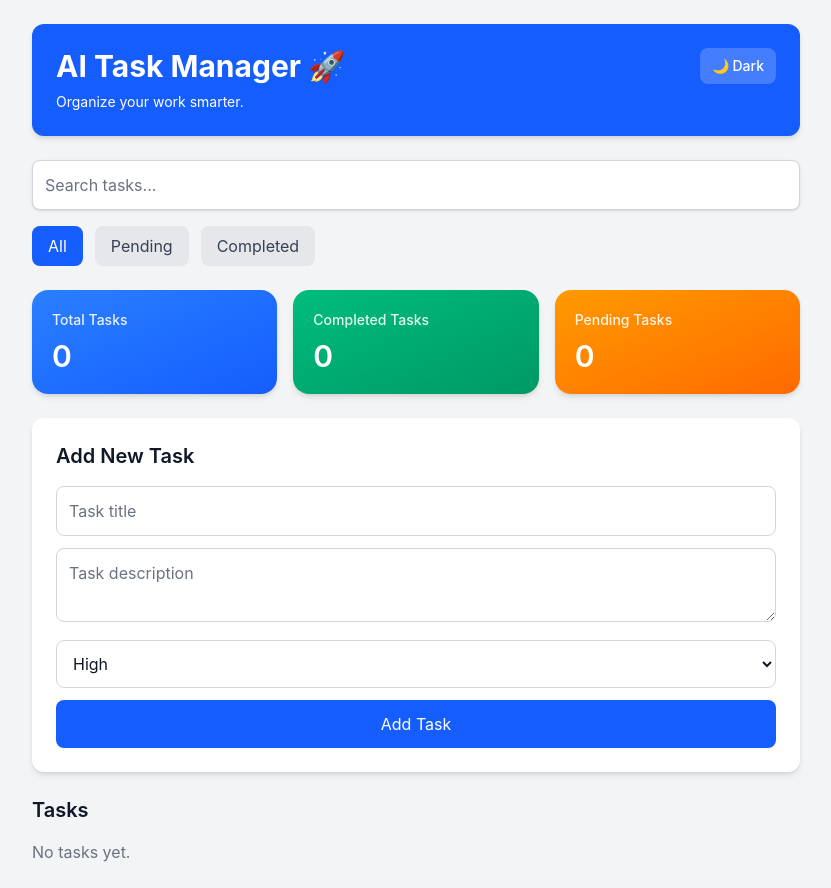
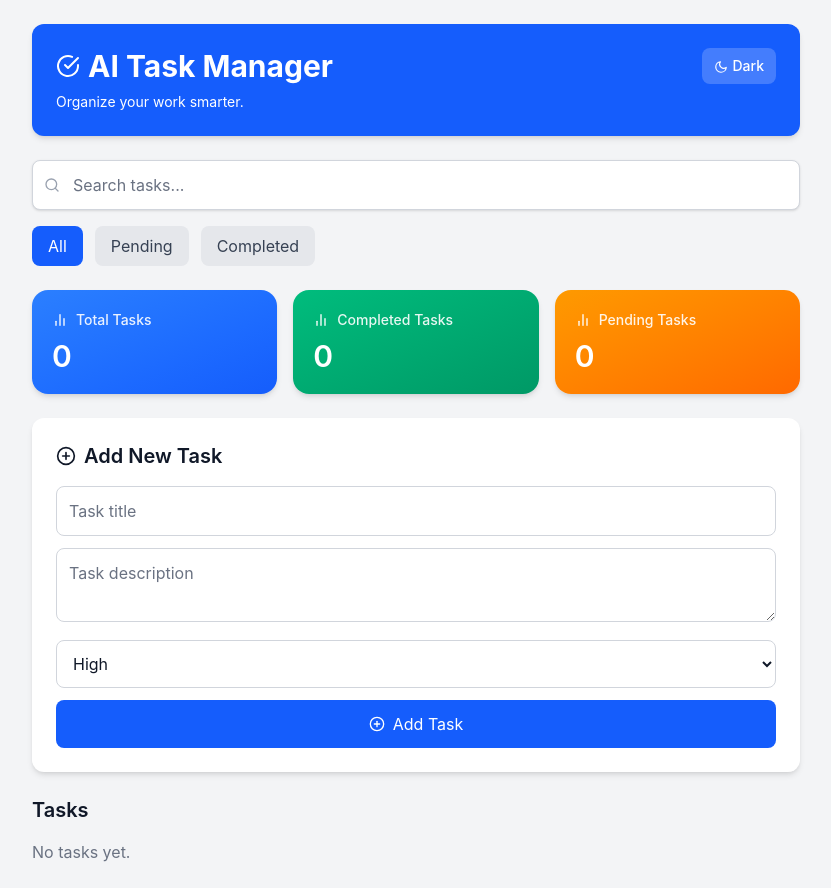
Before and after one commit to Mahishukla1207/ai-task-manager, a React (Vite) app: page / in a window 1280 px wide. Shown: the whole page, without its empty margins (224-1055 px from the left). Built offline with nearby package versions, Linux system fonts and the light colour scheme.

Commit message:
Added React icons

```diff
--- a/package.json
+++ b/package.json
@@ -13,6 +13,7 @@
     "@tailwindcss/vite": "^4.3.3",
     "react": "^19.2.7",
     "react-dom": "^19.2.7",
+    "react-icons": "^5.7.0",
     "tailwindcss": "^4.3.3"
   },
   "devDependencies": {
--- a/src/components/Header.jsx
+++ b/src/components/Header.jsx
@@ -1,3 +1,5 @@
+import { FiMoon, FiSun, FiCheckCircle } from "react-icons/fi";
+
 function Header({ isDark, toggleTheme }) {
   return (
     <header
@@ -7,7 +9,10 @@ function Header({ isDark, toggleTheme }) {
     >
       <div className="flex flex-col gap-4 sm:flex-row sm:items-start sm:justify-between">
         <div className="flex-1 text-center sm:text-left">
-          <h1 className="text-2xl font-bold sm:text-3xl">AI Task Manager 🚀</h1>
+          <h1 className="flex items-center justify-center gap-2 text-2xl font-bold sm:justify-start sm:text-3xl">
+            <FiCheckCircle className="text-2xl" />
+            AI Task Manager
+          </h1>
           <p className="mt-2 text-sm">
             Organize your work smarter.
           </p>
@@ -21,7 +26,8 @@ function Header({ isDark, toggleTheme }) {
               : "bg-white/20 text-white hover:bg-white/30"
           }`}
         >
-          {isDark ? "☀️ Light" : "🌙 Dark"}
+          {isDark ? <FiSun className="mr-1 inline" /> : <FiMoon className="mr-1 inline" />}
+          {isDark ? "Light" : "Dark"}
         </button>
       </div>
     </header>
--- a/src/components/SearchBar.jsx
+++ b/src/components/SearchBar.jsx
@@ -1,12 +1,15 @@
+import { FiSearch } from "react-icons/fi";
+
 function SearchBar({ searchQuery, setSearchQuery, isDark }) {
   return (
-    <div className="mt-6">
+    <div className="relative mt-6">
+      <FiSearch className={`pointer-events-none absolute left-3 top-1/2 -translate-y-1/2 ${isDark ? "text-slate-400" : "text-gray-400"}`} />
       <input
         type="text"
         placeholder="Search tasks..."
         value={searchQuery}
         onChange={(e) => setSearchQuery(e.target.value)}
-        className={`w-full rounded-lg border p-3 shadow-sm transition-colors duration-300 focus:outline-none focus:ring-2 focus:ring-blue-500 ${
+        className={`w-full rounded-lg border py-3 pl-10 pr-3 shadow-sm transition-colors duration-300 focus:outline-none focus:ring-2 focus:ring-blue-500 ${
           isDark
             ? "border-slate-600 bg-slate-800 text-slate-100 placeholder-slate-400"
             : "border-gray-300 bg-white text-gray-900 placeholder-gray-500"
--- a/src/components/Stats.jsx
+++ b/src/components/Stats.jsx
@@ -1,3 +1,5 @@
+import { FiBarChart2 } from "react-icons/fi";
+
 function Stats({ tasks, isDark }) {
   const totalTasks = tasks.length;
   const completedTasks = tasks.filter((task) => task.completed).length;
@@ -30,7 +32,10 @@ function Stats({ tasks, isDark }) {
             isDark ? "ring-1 ring-white/10" : ""
           }`}
         >
-          <p className="text-sm font-medium opacity-90">{card.title}</p>
+          <div className="flex items-center gap-2">
+            <FiBarChart2 />
+            <p className="text-sm font-medium opacity-90">{card.title}</p>
+          </div>
           <p className="mt-2 text-3xl font-semibold">{card.value}</p>
         </div>
       ))}
--- a/src/components/TaskForm.jsx
+++ b/src/components/TaskForm.jsx
@@ -1,4 +1,5 @@
 import { useState } from "react";
+import { FiPlusCircle } from "react-icons/fi";
 
 function TaskForm({ addTask, isDark }) {
   const [title, setTitle] = useState("");
@@ -30,7 +31,10 @@ function TaskForm({ addTask, isDark }) {
         isDark ? "bg-slate-800 text-slate-100" : "bg-white text-gray-900"
       }`}
     >
-      <h2 className="mb-4 text-xl font-semibold">Add New Task</h2>
+      <h2 className="mb-4 flex items-center gap-2 text-xl font-semibold">
+        <FiPlusCircle />
+        Add New Task
+      </h2>
 
       <input
         type="text"
@@ -69,7 +73,8 @@ function TaskForm({ addTask, isDark }) {
         <option>Low</option>
       </select>
 
-      <button className="w-full rounded-lg bg-blue-600 py-3 text-white transition-colors duration-300 hover:bg-blue-700">
+      <button className="flex w-full items-center justify-center gap-2 rounded-lg bg-blue-600 py-3 text-white transition-colors duration-300 hover:bg-blue-700">
+        <FiPlusCircle />
         Add Task
       </button>
     </form>
--- a/src/components/TaskList.jsx
+++ b/src/components/TaskList.jsx
@@ -1,4 +1,5 @@
 import { useState } from "react";
+import { FiEdit2, FiTrash2, FiCheckCircle, FiXCircle } from "react-icons/fi";
 
 function TaskList({
   tasks,
@@ -66,14 +67,16 @@ function TaskList({
                 <div className="flex gap-2">
                   <button
                     onClick={() => saveEditing(task.id)}
-                    className="rounded-lg bg-green-600 px-4 py-2 text-white hover:bg-green-700"
+                    className="flex items-center gap-2 rounded-lg bg-green-600 px-4 py-2 text-white hover:bg-green-700"
                   >
+                    <FiCheckCircle />
                     Save
                   </button>
                   <button
                     onClick={cancelEditing}
-                    className="rounded-lg bg-gray-500 px-4 py-2 text-white hover:bg-gray-600"
+                    className="flex items-center gap-2 rounded-lg bg-gray-500 px-4 py-2 text-white hover:bg-gray-600"
                   >
+                    <FiXCircle />
                     Cancel
                   </button>
                 </div>
@@ -118,26 +121,29 @@ function TaskList({
               <div className="flex flex-wrap gap-2">
                 <button
                   onClick={() => startEditing(task)}
-                  className="rounded-lg bg-blue-500 px-4 py-2 text-white hover:bg-blue-600"
+                  className="flex items-center gap-2 rounded-lg bg-blue-500 px-4 py-2 text-white hover:bg-blue-600"
                 >
+                  <FiEdit2 />
                   Edit
                 </button>
 
                 <button
                   onClick={() => toggleComplete(task.id)}
-                  className={`rounded-lg px-4 py-2 text-white ${
+                  className={`flex items-center gap-2 rounded-lg px-4 py-2 text-white ${
                     task.completed
                       ? "bg-yellow-500 hover:bg-yellow-600"
                       : "bg-green-600 hover:bg-green-700"
                   }`}
                 >
+                  <FiCheckCircle />
                   {task.completed ? "Undo" : "Complete"}
                 </button>
 
                 <button
                   onClick={() => deleteTask(task.id)}
-                  className="rounded-lg bg-red-500 px-4 py-2 text-white hover:bg-red-600"
+                  className="flex items-center gap-2 rounded-lg bg-red-500 px-4 py-2 text-white hover:bg-red-600"
                 >
+                  <FiTrash2 />
                   Delete
                 </button>
               </div>
```
Also changed, not shown: 1 other file (tests, documents, lock files or other folders).
